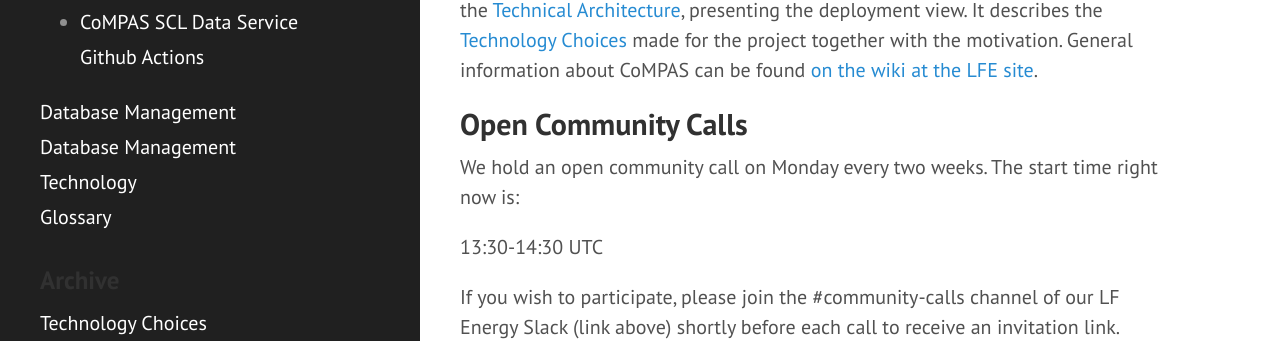
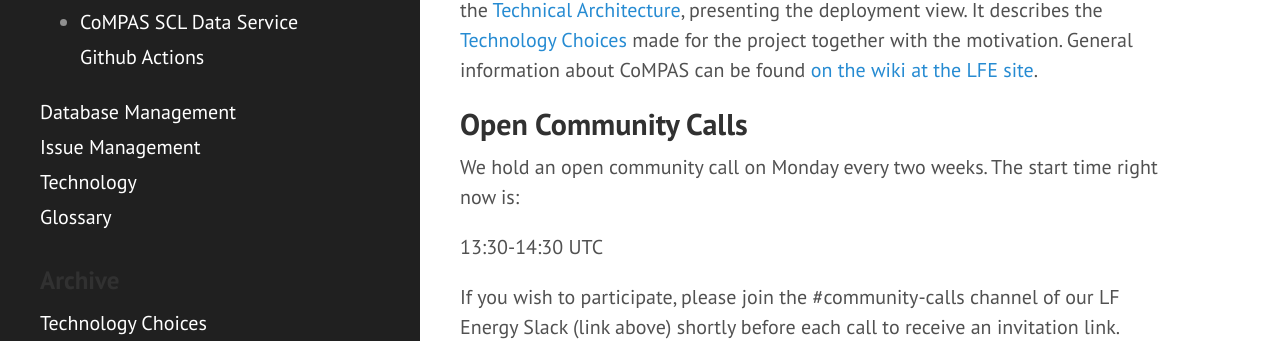
Before and after one commit to com-pas/compas-architecture, a Jekyll site: the page built from README.md, in a window 1280 px wide. Shown: the part 364-705 px from the top of the page. Built offline with Jekyll 4.4.1, drawn with Linux system fonts in a browser that asks for light colours; our own code applies the rules of GitHub Pages for plain Markdown files.

Commit message:
Update menu.
Signed-off-by: Dennis Labordus <dennis.labordus@alliander.com>

```diff
--- a/_includes/sidebar.html
+++ b/_includes/sidebar.html
@@ -34,7 +34,7 @@ SPDX-License-Identifier: CC-BY-4.0
         </li>
       </ul>
       <a class="sidebar-nav-item{% if page.url == "DATABASE_MANAGEMENT.html" %} active{% endif %}" href="{{ site.baseurl }}/DATABASE_MANAGEMENT.html">Database Management</a>
-      <a class="sidebar-nav-item{% if page.url == "ISSUE_MANAGEMENT.html" %} active{% endif %}" href="{{ site.baseurl }}/ISSUE_MANAGEMENT.html">Database Management</a>
+      <a class="sidebar-nav-item{% if page.url == "ISSUE_MANAGEMENT.html" %} active{% endif %}" href="{{ site.baseurl }}/ISSUE_MANAGEMENT.html">Issue Management</a>
       <a class="sidebar-nav-item{% if page.url == "TECHNOLOGY.html" %} active{% endif %}" href="{{ site.baseurl }}/TECHNOLOGY.html">Technology</a>
       <a class="sidebar-nav-item{% if page.url == "GLOSSARY.html" %} active{% endif %}" href="{{ site.baseurl }}/GLOSSARY.html">Glossary</a>
       <h3>Archive</h3>
```
